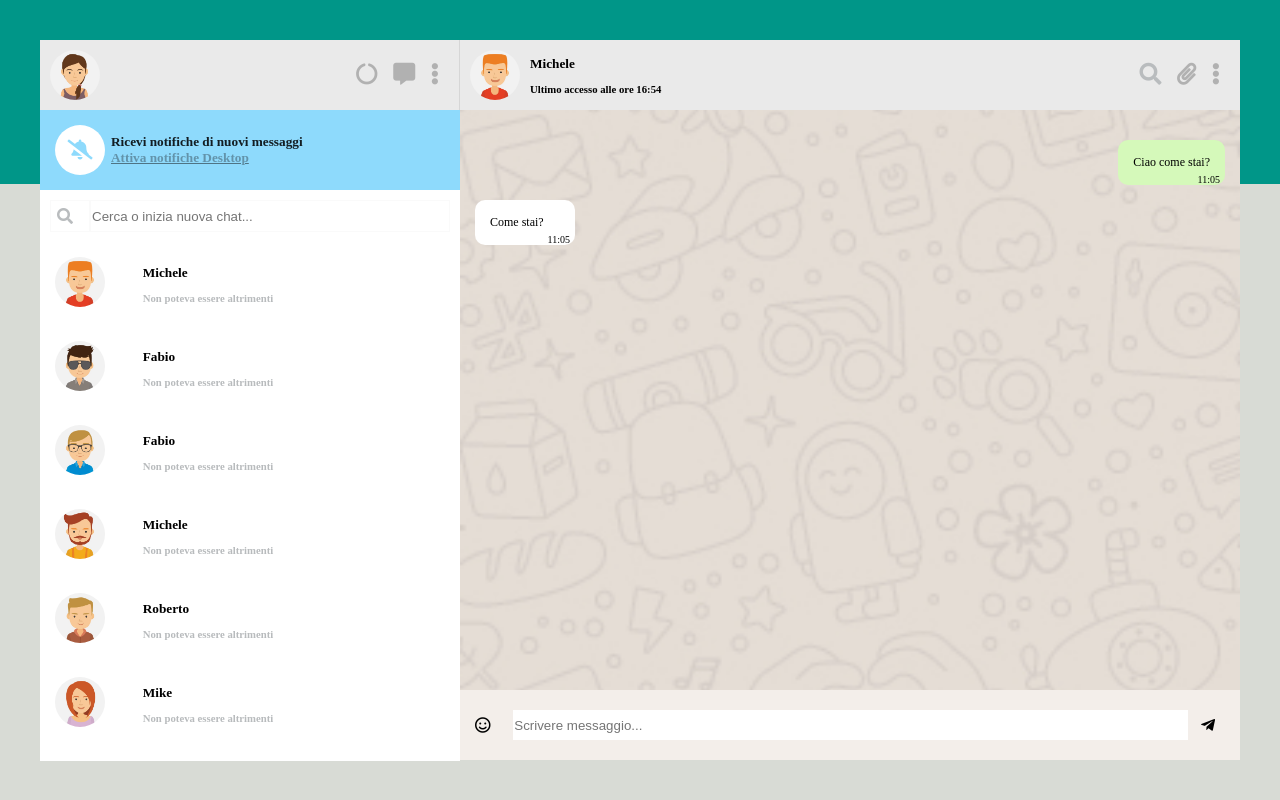
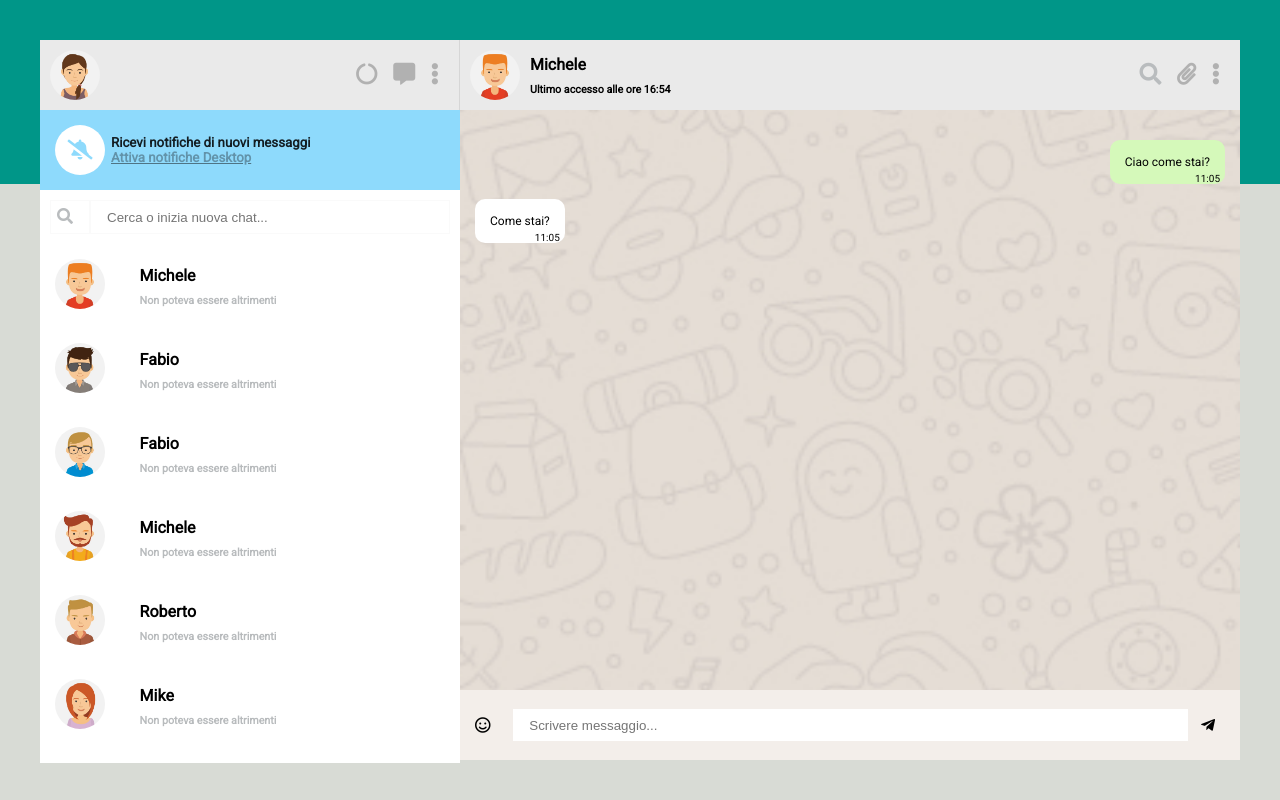
Before and after one commit to MatteoVollero/js-html-css-boolzap, a plain HTML site: page index.html in a window 1280 px wide. Drawn offline with nearby package versions, Linux system fonts and the light colour scheme.

Commit message:
Aggiunta font e pointer + padding input

```diff
--- a/css/style.css
+++ b/css/style.css
@@ -2,6 +2,10 @@
   margin: 0;
   padding: 0;
   box-sizing: border-box;
+}
+
+body{
+  font-family: 'Roboto', sans-serif;
 }
 
 .flex{
@@ -150,6 +154,7 @@ input{
   height: 30px;
   border-radius: 0px;
   border: 1px solid white;
+  padding: 15px;
 }
 
 input::placeholder{
@@ -173,6 +178,7 @@ input::placeholder{
 }
 
 .friend:hover{
+  cursor: pointer;
   background-color: #e9ebeb;
 }
 
@@ -254,9 +260,9 @@ input::placeholder{
 }
 
 .message{
+  text-align: center;
   display: inline-block;
   position: relative;
-  min-width: 100px;
   max-width: 300px;
   border-radius: 10px;
   padding: 15px;
@@ -270,6 +276,7 @@ input::placeholder{
 }
 
 .message:hover .fa-angle-down{
+  cursor: pointer;
   display: block;
 }
 
--- a/index.html
+++ b/index.html
@@ -6,6 +6,7 @@
   <meta http-equiv="X-UA-Compatible" content="ie=edge">
   <link rel="stylesheet" href="https://cdnjs.cloudflare.com/ajax/libs/font-awesome/5.14.0/css/all.min.css" integrity="sha512-1PKOgIY59xJ8Co8+NE6FZ+LOAZKjy+KY8iq0G4B3CyeY6wYHN3yt9PW0XpSriVlkMXe40PTKnXrLnZ9+fkDaog==" crossorigin="anonymous" />
   <link rel="stylesheet" href="css/style.css">
+  <link href="https://fonts.googleapis.com/css2?family=Roboto:ital,wght@0,400;1,100;1,300&display=swap" rel="stylesheet">
   <script src="https://ajax.googleapis.com/ajax/libs/jquery/3.3.1/jquery.min.js"></script>
 
   <title>Boolzap</title>
@@ -52,7 +53,7 @@
         <div class="friend" data-friend = "0">
           <img class="circle" src="img/avatar_1.jpg" alt="">
           <div class="friend-info flex">
-            <h5 class="nome">Michele</h5>
+            <h4 class="nome">Michele</h4>
             <h6>Non poteva essere altrimenti</h6>
           </div>
         </div>
@@ -60,7 +61,7 @@
         <div class="friend" data-friend = "1">
           <img class="circle" src="img/avatar_2.jpg" alt="">
           <div class="friend-info flex">
-            <h5 class="nome">Fabio</h5>
+            <h4 class="nome">Fabio</h4>
             <h6>Non poteva essere altrimenti</h6>
           </div>
         </div>
@@ -68,7 +69,7 @@
         <div class="friend" data-friend = "2">
           <img class="circle" src="img/avatar_3.jpg" alt="">
           <div class="friend-info flex">
-            <h5 class="nome">Fabio</h5>
+            <h4 class="nome">Fabio</h4>
             <h6>Non poteva essere altrimenti</h6>
           </div>
         </div>
@@ -76,7 +77,7 @@
         <div class="friend" data-friend = "3">
           <img class="circle" src="img/avatar_4.jpg" alt="">
           <div class="friend-info flex">
-            <h5 class="nome">Michele</h5>
+            <h4 class="nome">Michele</h4>
             <h6>Non poteva essere altrimenti</h6>
           </div>
         </div>
@@ -84,7 +85,7 @@
         <div class="friend" data-friend = "4">
           <img class="circle" src="img/avatar_5.jpg" alt="">
           <div class="friend-info flex">
-            <h5 class="nome">Roberto</h5>
+            <h4 class="nome">Roberto</h4>
             <h6>Non poteva essere altrimenti</h6>
           </div>
         </div>
@@ -92,7 +93,7 @@
         <div class="friend" data-friend = "5">
           <img class="circle" src="img/avatar_6.jpg" alt="">
           <div class="friend-info flex">
-            <h5 class="nome">Mike</h5>
+            <h4 class="nome">Mike</h4>
             <h6>Non poteva essere altrimenti</h6>
           </div>
         </div>
@@ -100,7 +101,7 @@
         <div class="friend" data-friend = "6">
           <img class="circle" src="img/avatar_7.jpg" alt="">
           <div class="friend-info flex">
-            <h5 class="nome">Giuseppe</h5>
+            <h4 class="nome">Giuseppe</h4>
             <h6>Non poteva essere altrimenti</h6>
           </div>
         </div>
@@ -108,7 +109,7 @@
         <div class="friend" data-friend = "7">
           <img class="circle" src="img/avatar_8.jpg" alt="">
           <div class="friend-info flex">
-            <h5 class="nome">Giacomo</h5>
+            <h4 class="nome">Giacomo</h4>
             <h6>Non poteva essere altrimenti</h6>
           </div>
         </div>
@@ -123,7 +124,7 @@
             <img class="circle" src="img/avatar_1.jpg" alt="">
 
             <div class="selected-name flex">
-              <h5>Michele</h5>
+              <h4>Michele</h4>
               <h6>Ultimo accesso alle ore 16:54</h6>
             </div>
           </div>
--- a/js/main.js
+++ b/js/main.js
@@ -12,6 +12,7 @@ $(document).ready(function(){
 
        $(".active").append(messaggio);
        $("#messaggio").val("");
+       $(".active").scrollTop(227);
        written = true;
       }
   });
@@ -83,6 +84,8 @@ $(document).ready(function(){
     function(){
       console.log("cliccato");
       $(this).parent().children(".option").toggle();
+      $(".active").scrollTop(100);
+
     });
 
   $(document).on("click",".option ul li:nth-child(2)",
@@ -91,9 +94,5 @@ $(document).ready(function(){
       $(this).parent().parent().hide();
     });
 
-  // $(".option ul li:nth-child(2)").click(function(){
-  //   $(this).parent().parent().parent().parent().addClass("hide");
-  //   $(this).parent().parent().hide();
-  // });
 
 });
```
